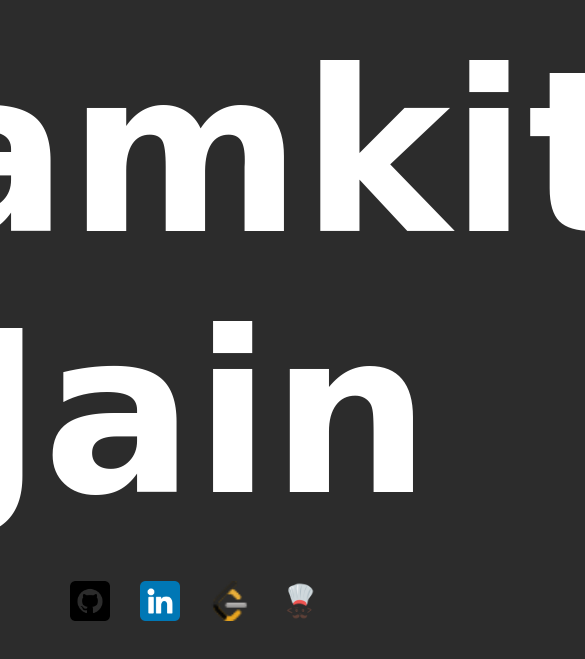
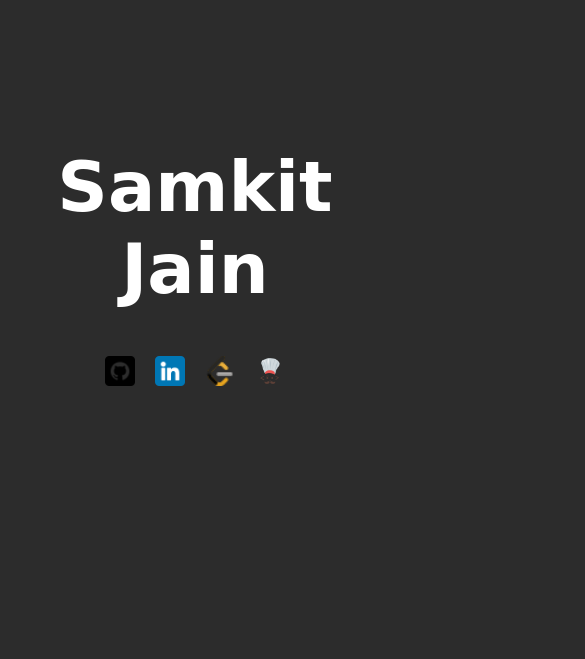
Before and after one commit to sammkkit/samkit-jain-resume, a plain HTML site: page index.html in a window 390 px wide. Shown: the part 165-824 px from the top of the page, 585 px wide, since content can reach past the window. Drawn offline with Linux system fonts and the light colour scheme.

Commit message:
responsive

```diff
--- a/style.css
+++ b/style.css
@@ -1,7 +1,8 @@
 body {
     font-family: Arial, sans-serif;
     margin: 0;
-    padding: 0;
+    padding: 20px;
+    box-sizing: border-box;
     background-color: #2c2c2c;
     display: flex;
     justify-content: center;
@@ -13,7 +14,8 @@ body {
 }
 
 h1 {
-    font-size: 14rem;
+    font-size: 14vw; /* Changed from rem to vw */
+    font-size: clamp(14px, 14vw, 14rem); /* Limit maximum font size */
     margin-bottom: 20px;
     font-family: 'Brush Script MT', cursive;
 }
@@ -23,10 +25,11 @@ h1 {
     padding: 0;
     display: flex;
     justify-content: center;
+    flex-wrap: wrap;
 }
 
 #social-links li {
-    margin: 0 15px;
+    margin: 10px;
 }
 
 #social-links a img {
@@ -47,3 +50,19 @@ a {
 a:hover {
     color: #0073e6;
 }
+
+/* Add media queries for responsiveness */
+@media screen and (max-width: 600px) {
+    body {
+        padding: 10px;
+    }
+
+    h1 {
+        font-size: 18vw;
+    }
+
+    #social-links a img {
+        width: 30px;
+        height: 30px;
+    }
+}
```
